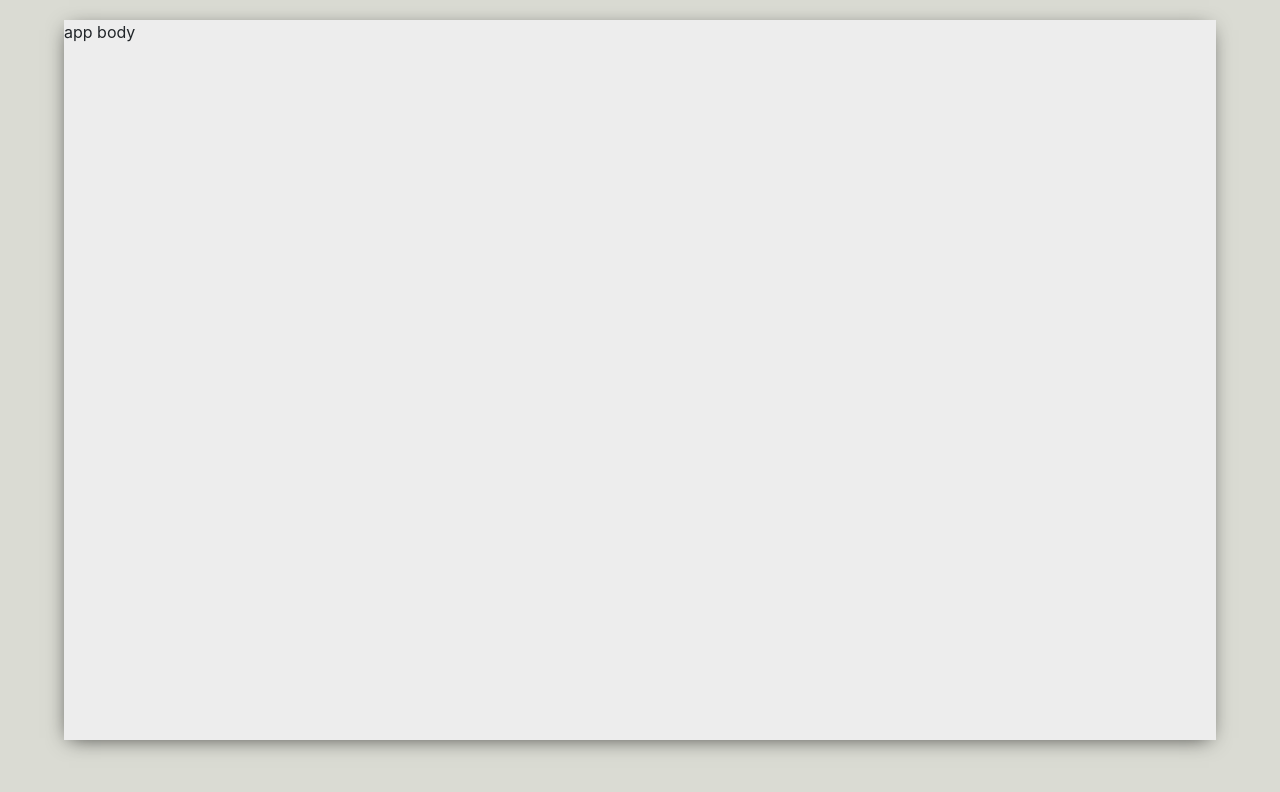
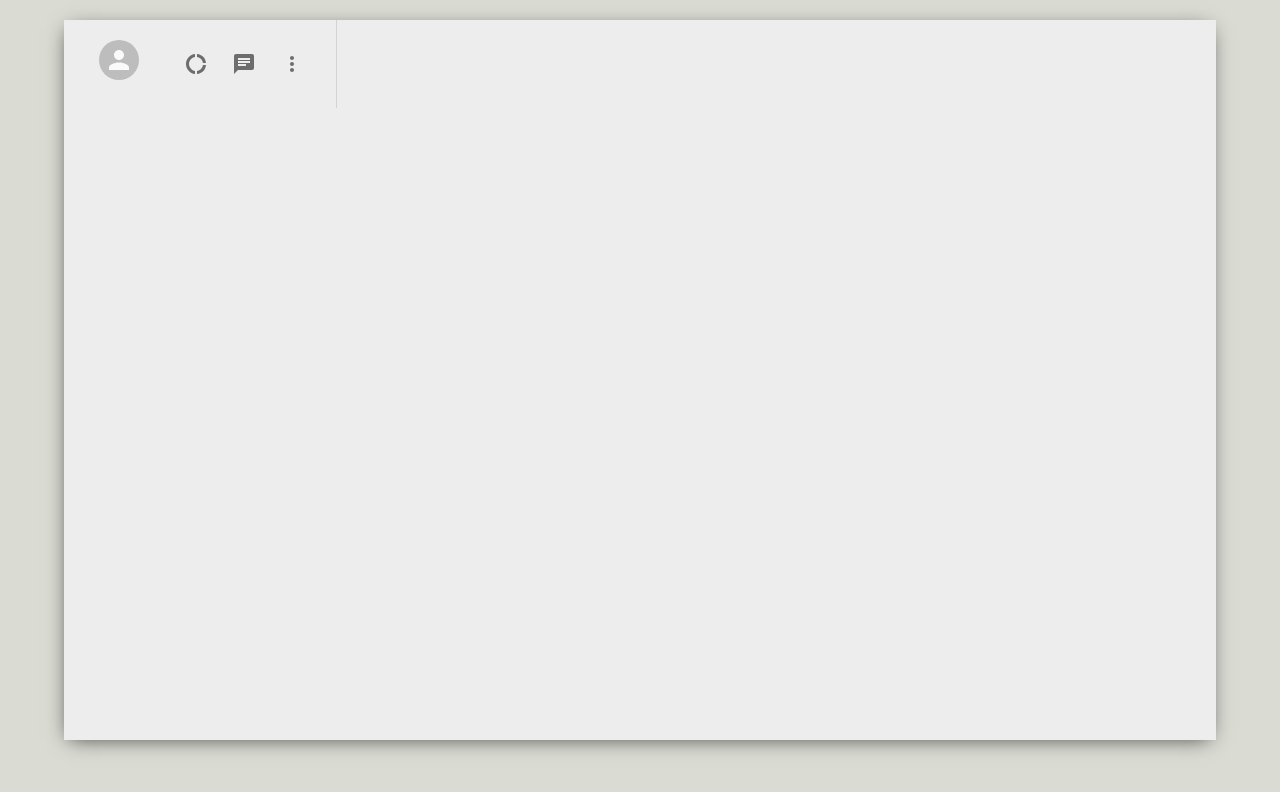
Before and after one commit to AyoTheInspired/inspired-whatsapp, a React (Create React App) app: page / in a window 1280 px wide. Shown: the top 792 px of the page. Built offline with nearby package versions, Linux system fonts and the light colour scheme.

Commit message:
Stylings on sidebar headerRight

```diff
--- a/package.json
+++ b/package.json
@@ -3,6 +3,8 @@
 	"version": "0.1.0",
 	"private": true,
 	"dependencies": {
+		"@material-ui/core": "^4.12.2",
+		"@material-ui/icons": "^4.11.2",
 		"@testing-library/jest-dom": "^5.14.1",
 		"@testing-library/react": "^11.2.7",
 		"@testing-library/user-event": "^12.8.3",
--- a/src/App.js
+++ b/src/App.js
@@ -1,10 +1,13 @@
 import "./App.css";
 import "bootstrap/dist/css/bootstrap.min.css";
+import Sidebar from "./components/Sidebar";
 
 function App() {
 	return (
 		<div className="App">
-			<div className="app__body">app body</div>
+			<div className="app__body">
+				<Sidebar />
+			</div>
 		</div>
 	);
 }
--- /dev/null
+++ b/src/components/Sidebar.css
@@ -0,0 +1,13 @@
+.sidebar__header {
+	display: flex;
+	justify-content: space-between;
+	padding: 20px;
+	border-right: 1px solid lightgray;
+}
+
+.sidebar__headerRight {
+	display: flex;
+	align-items: center;
+	justify-content: space-between;
+	min-width: 10vw;
+}
--- a/src/components/Sidebar.js
+++ b/src/components/Sidebar.js
@@ -1,7 +1,38 @@
 import React from "react";
+import styled from "styled-components";
+import "./Sidebar.css";
+import { Avatar, IconButton } from "@material-ui/core";
+import ChatIcon from "@material-ui/icons/Chat";
+import DonutLargeIcon from "@material-ui/icons/DonutLarge";
+import MoreVertIcon from "@material-ui/icons/MoreVert";
 
 function Sidebar() {
-	return <div></div>;
+	return (
+		<Wrap className="col-lg-3">
+			<div className="sidebar__header">
+				<Avatar />
+				<div className="sidebar__headerRight">
+					<IconButton>
+						<DonutLargeIcon />
+					</IconButton>
+
+					<IconButton>
+						<ChatIcon />
+					</IconButton>
+
+					<IconButton>
+						<MoreVertIcon />
+					</IconButton>
+				</div>
+			</div>
+
+			<div className="sidebar__search"></div>
+
+			<div className="sidebar__chats"></div>
+		</Wrap>
+	);
 }
 
 export default Sidebar;
+
+const Wrap = styled.div``;
```
Also changed, not shown: 1 other file (tests, documents, lock files or other folders).
